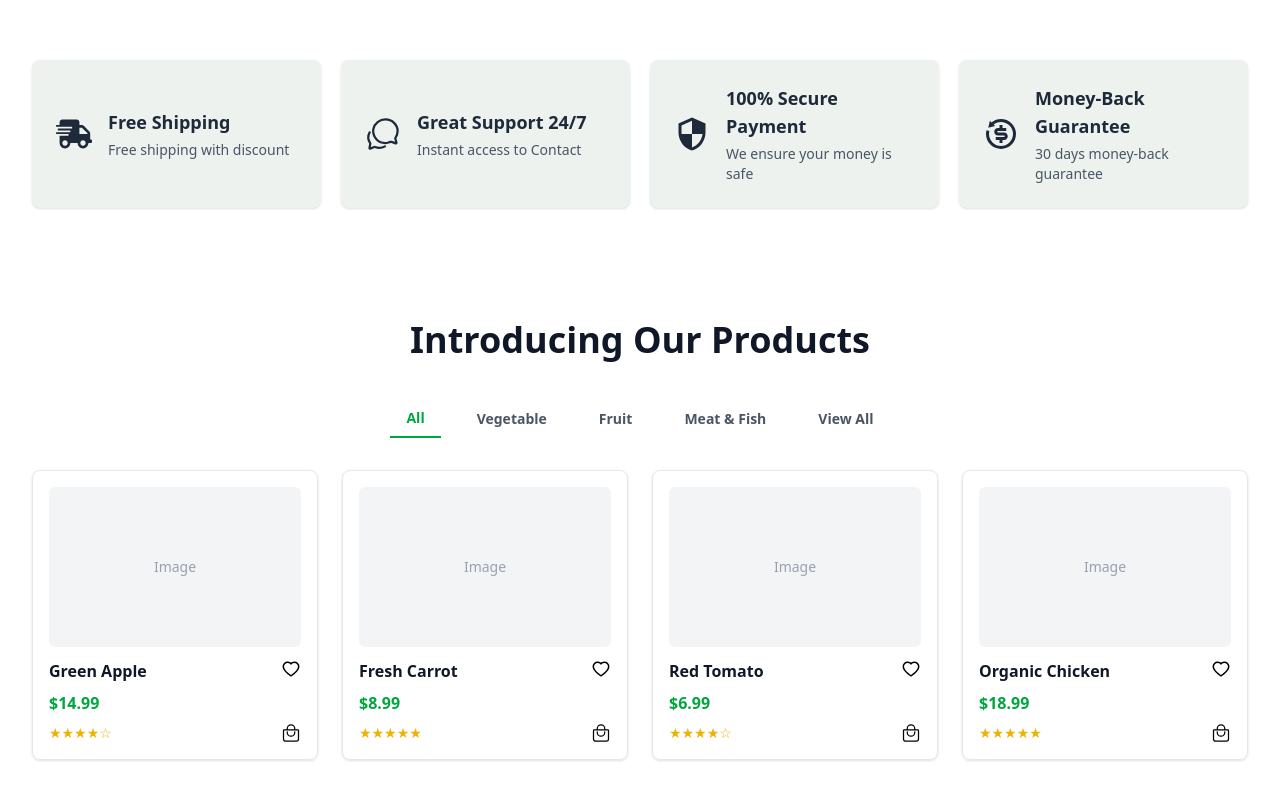
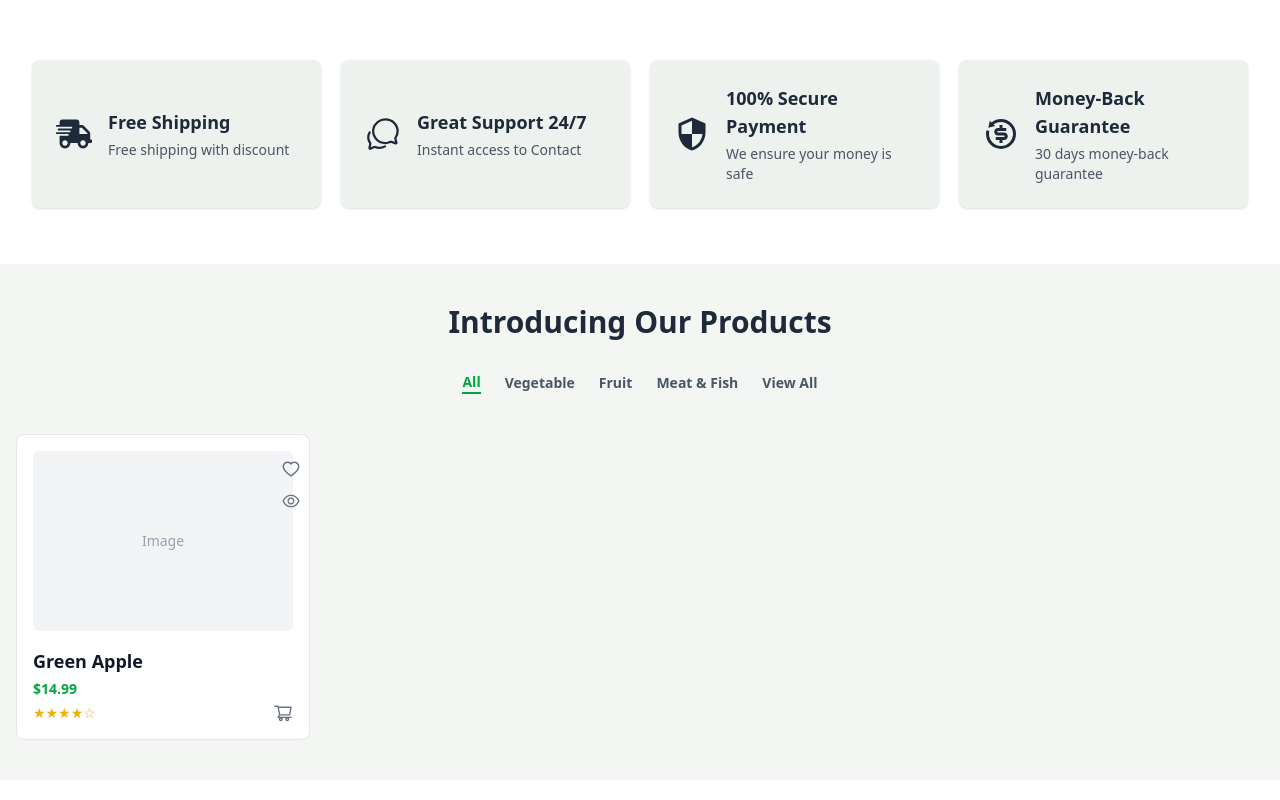
Before and after one commit to mahirTheCoder/Organic-E-Commerce, a Next.js app: page / in a window 1280 px wide. Shown: the part 632-1432 px from the top of the page. Built offline with nearby package versions, Linux system fonts and the light colour scheme.

Commit message:
Introducing

```diff
--- a/src/app/Components/Introducing.jsx
+++ b/src/app/Components/Introducing.jsx
@@ -1,75 +1,74 @@
 import React from "react";
-// import Image from "next/image";
-import { AiOutlineHeart } from "react-icons/ai";
-import { IoBagHandleOutline } from "react-icons/io5";
+import {
+  AiOutlineHeart,
+  AiOutlineEye,
+  AiOutlineShoppingCart,
+} from "react-icons/ai";
 
-const Introducing = () => {
-  const filterButtons = [
-    "All",
-    "Vegetable",
-    "Fruit",
-    "Meat & Fish",
-    "View All",
-  ];
-  const products = [
-    { name: "Green Apple", price: "$14.99", rating: 4 },
-    { name: "Fresh Carrot", price: "$8.99", rating: 5 },
-    { name: "Red Tomato", price: "$6.99", rating: 4 },
-    { name: "Organic Chicken", price: "$18.99", rating: 5 },
-  ];
+const Introducing = async () => {
+
+
+
 
   return (
-    <section id="Introducing" className="py-6 sm:py-10 lg:py-14">
-      <div className="container mx-auto px-4 sm:px-6 lg:px-8">
-        {/* Header */}
-        <div className="text-center mb-6 sm:mb-8 lg:mb-10">
-          <h2 className="text-2xl sm:text-3xl lg:text-4xl font-bold text-gray-900">
+    <section id="Introducing" className="py-10 bg-[#F4F6F3]">
+      <div className="container mx-auto px-4">
+        {/* Heading */}
+        <h2 className="text-center text-3xl font-bold text-gray-800 mb-8">
           Introducing Our Products
         </h2>
+
+        {/* Filter Menu */}
+        <div className="flex justify-center gap-6 text-sm font-semibold text-gray-600 mb-10">
+          <button className="text-green-600 border-b-2 border-green-600">
+            All
+          </button>
+          <button className="hover:text-green-600">Vegetable</button>
+          <button className="hover:text-green-600">Fruit</button>
+          <button className="hover:text-green-600">Meat & Fish</button>
+          <button className="hover:text-green-600">View All</button>
         </div>
-        {/* Filter Buttons */}
-        <div className="flex justify-center gap-2 sm:gap-3 lg:gap-5 pb-8 mt-4 text-xs sm:text-sm font-semibold text-gray-600 flex-wrap">
-          {filterButtons.map((btn, idx) => (
-            <button
-              key={idx}
-              className={`px-3 sm:px-4 py-1 sm:py-2 transition ${
-                idx === 0
-                  ? "text-green-600 border-b-2 border-green-600"
-                  : "hover:text-green-600"
-              }`}
-            >
-              {btn}
-            </button>
-          ))}
+
+        {/* Grid */}
+        <div className="grid grid-cols-1 sm:grid-cols-2 lg:grid-cols-4 gap-6">
+
+
+
+
+          {/* Card 1 */}
+          <div className="relative border border-gray-200 rounded-lg p-4 bg-white hover:border-green-500 hover:bg-green-50 transition">
+
+            {/* Love + Eye Icons */}
+            <div className="absolute top-6 right-2 flex flex-col gap-3">
+              <AiOutlineHeart className="text-xl text-gray-500 cursor-pointer hover:text-green-600" />
+              <AiOutlineEye className="text-xl text-gray-500 cursor-pointer hover:text-green-600" />
             </div>
-        {/* Product Grid */}
-        <div className="grid grid-cols-1 sm:grid-cols-2 lg:grid-cols-4 gap-4 sm:gap-5 lg:gap-6">
-          {products.map((product, idx) => (
-            <div
-              key={idx}
-              className="border border-gray-200 rounded-lg p-3 sm:p-4 shadow-sm hover:shadow-lg transition-shadow duration-200"
-            >
-              <div className="relative bg-gray-100 h-32 sm:h-40 rounded-md mb-3 flex items-center justify-center">
+
+            {/* Image */}
+            <div className="w-full h-45 bg-gray-100 rounded-md mb-4 flex justify-center items-center">
+              {/* <img src="/apple.png" className="w-full h-full object-contain" /> */}
               <span className="text-gray-400 text-sm">Image</span>
             </div>
-              <div className="flex justify-between items-start gap-2 mb-2">
-                <h3 className="font-semibold text-sm sm:text-base text-gray-900">
-                  {product.name}
+
+            {/* Title */}
+            <h3 className="font-semibold text-lg text-gray-900">
+              Green Apple
             </h3>
-                <AiOutlineHeart className="text-lg sm:text-xl cursor-pointer hover:text-red-500 shrink-0" />
+
+            {/* Price */}
+            <p className="text-green-600 font-bold text-sm mt-1">$14.99</p>
+
+            {/* Rating + Cart */}
+            <div className="flex justify-between items-center mt-1">
+              <p className="text-yellow-500 text-sm">★★★★☆</p>
+
+              <AiOutlineShoppingCart className="text-xl text-gray-500 cursor-pointer hover:text-green-600" />
             </div>
-              <p className="text-green-600 font-bold text-sm sm:text-base mb-2">
-                {product.price}
-              </p>
-              <div className="flex justify-between items-center">
-                <span className="text-yellow-500 text-xs sm:text-sm">
-                  {"★".repeat(product.rating)}
-                  {"☆".repeat(5 - product.rating)}
-                </span>
-                <IoBagHandleOutline className="text-lg sm:text-xl cursor-pointer hover:text-green-600 shrink-0" />
+
           </div>
-            </div>
-          ))}
+
+
+
         </div>
       </div>
     </section>
```
Lines whose indentation alone changed are shown as unchanged.
